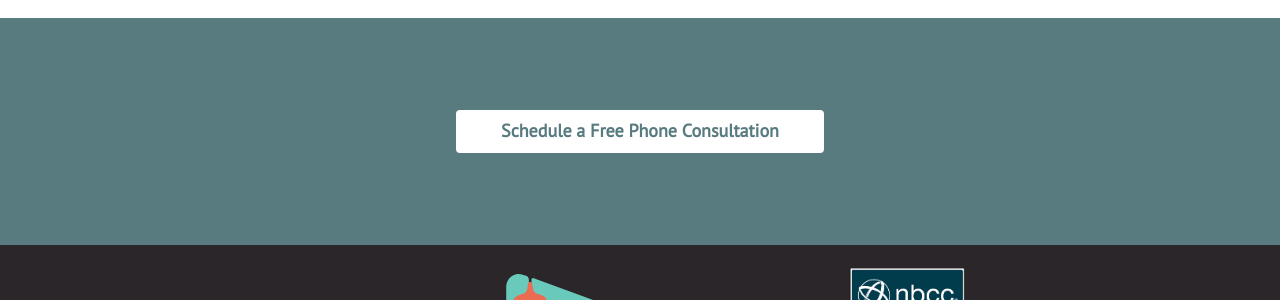
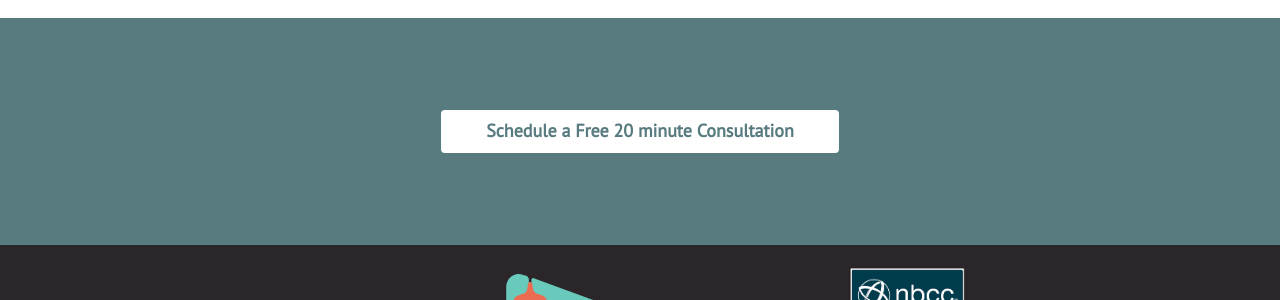
Before and after one commit to NickArrasate/perceptivecounseling, a Jekyll site: the page built from index.md, in a window 1280 px wide. Shown: the part 1532-1832 px from the top of the page. Built offline with Jekyll 4.4.1, drawn with Linux system fonts in a browser that asks for light colours; nearby versions of some CDN libraries.

Commit message:
[HT] Edited item: content/_sections/universal-button.html

```diff
--- a/content/_sections/universal-button.html
+++ b/content/_sections/universal-button.html
@@ -22,7 +22,7 @@ style:
   tint_color: 'rgba(0,0,0,0.0)'
 cta:
   headline: null
-  btnText: Schedule a Free Phone Consultation
+  btnText: Schedule a Free 20 minute Consultation
   btnType: request-button
   btnLink: /contact/
   subtext: null
```
